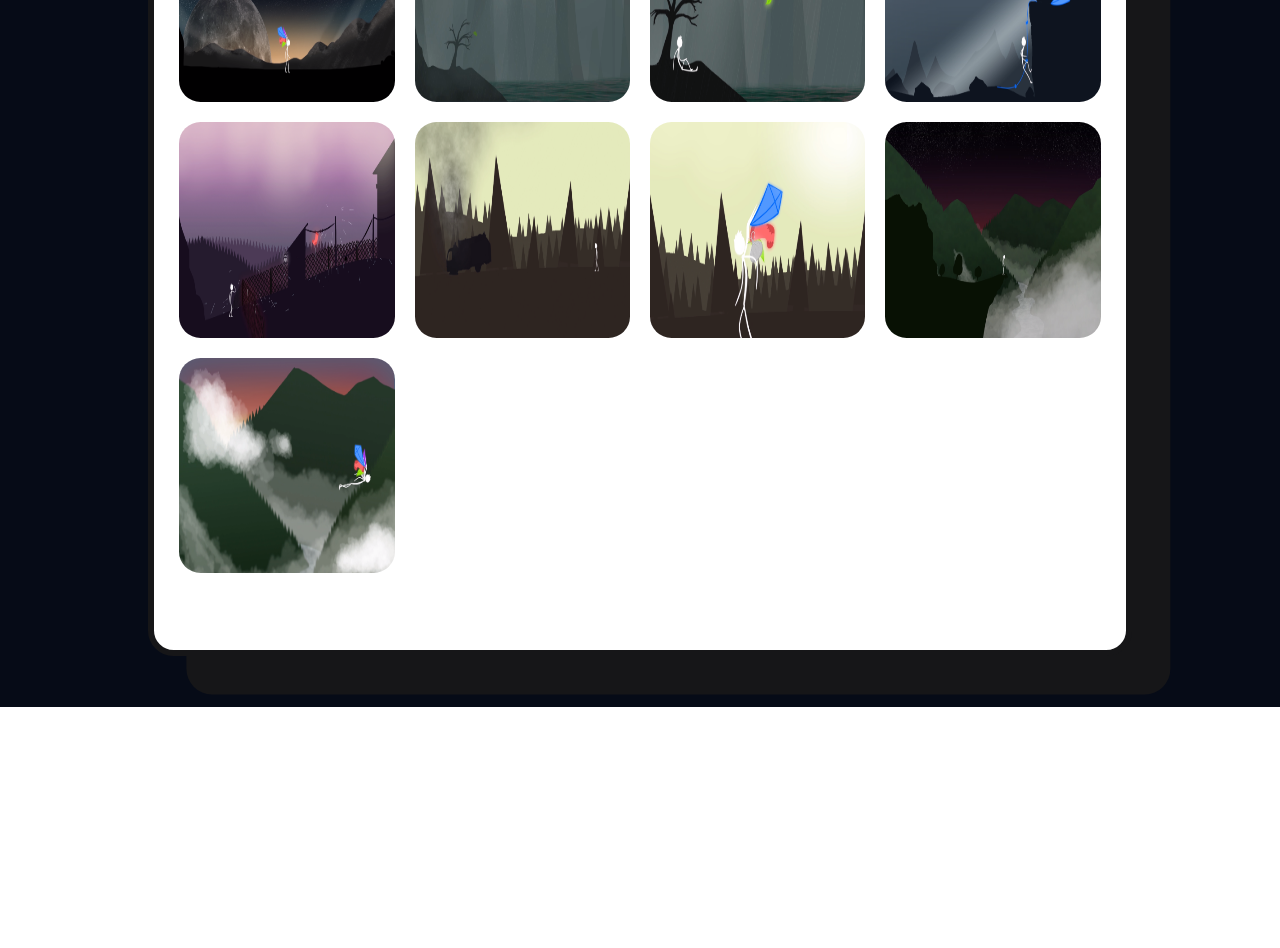
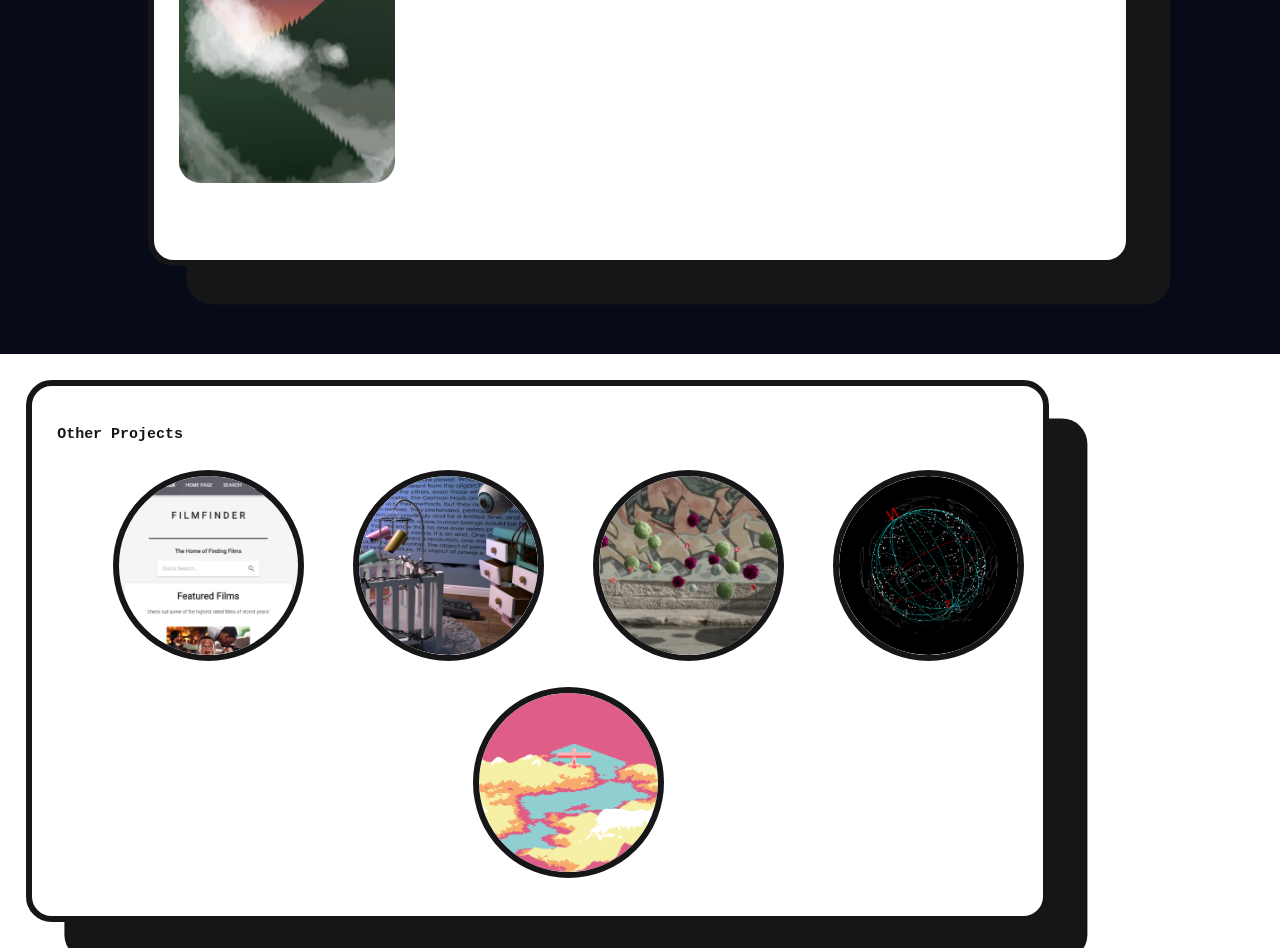
Before and after one commit to tommay76/my_website, a React (Create React App) app: page /fallingButInRising in a window 1280 px wide. Shown: the part 1060-2008 px from the top of the page. Before the commit the page ends 1767 px from the top, so only its background shows below. Built offline with nearby package versions, Linux system fonts and the light colour scheme.

Commit message:
removed vids because theyre too big

```diff
--- a/src/components/ImageGrid.jsx
+++ b/src/components/ImageGrid.jsx
@@ -17,6 +17,7 @@ function ImageGrid ({ setSelectedImage, images }) {
               <img
                 src={image}
                 alt={'image' + index}
+
               />
             </div>
           )
--- a/src/css/HomePage.css
+++ b/src/css/HomePage.css
@@ -212,5 +212,5 @@ Link {
 }
 .buttonA {
     text-decoration: none;
-    margin: 1em 0em;
+    margin: 1em 3em;
 }
--- a/src/css/ImageGrid.css
+++ b/src/css/ImageGrid.css
@@ -22,7 +22,7 @@
 .gridItem img {
     min-width: 100%;
     min-height: 100%;
-    max-width: 100%;
+    max-width: 150%;
     position: absolute;
     left: 0;
     top: 0;
--- a/src/pages/ComeFlyWithMe.js
+++ b/src/pages/ComeFlyWithMe.js
@@ -11,16 +11,49 @@ import skyshot from '../images/projects/comeflywithme/skyshot.png'
 import mapcontroller from '../images/projects/comeflywithme/mapcontroller.png'
 import constellations from '../images/projects/constellation.png'
 import comeFlyWithMe from '../images/projects/comeflywithme.png'
+import falling from '../images/falling.png'
+import sickday from '../images/sickday.png'
+// import shallR from '../images/shallR.png'
+import FilmFinderImage from '../images/projects/filmfinderhome.png'
+import Room from '../images/room.png'
 
 import ImageGrid from '../components/ImageGrid'
 import Modal from '../components/Modal'
 
+import ProjectButton from '../components/ProjectButton'
 function ComeFlyWithMe () {
   useEffect(() => {
     window.scrollTo(0, 0)
   }, [])
   const [selectedImage, setSelectedImage] = useState(null)
   const images = [landcolor, morecode, someCode, skyshot, mapcontroller]
+  const projects = [
+    {
+      title: 'Film Finder',
+      image: FilmFinderImage,
+      link: '/filmFinder'
+    },
+    {
+      title: 'Some 3D modelling',
+      image: Room,
+      link: '/modelling'
+    },
+    {
+      title: 'Falling but in Rising',
+      image: falling,
+      link: '/fallingButInRising'
+    },
+    {
+      title: 'Sick Day',
+      image: sickday,
+      link: '/sickDay'
+    },
+    {
+      title: 'Constellations',
+      image: constellations,
+      link: '/constellations'
+    }
+  ]
   return (
     <div>
       <div className='comeFlyWithMeBody'>
@@ -91,6 +124,21 @@ function ComeFlyWithMe () {
           setSelectedImage={setSelectedImage}
         />
       )}
+      <div className='contentBlock'>
+        <h3>Other Projects</h3>
+        <div className='projectsBlock'>
+          {projects.length !== 0 && (
+            projects.map((project) => (
+              <ProjectButton
+                title={project.title}
+                link={project.link}
+                image={project.image}
+                key={project.title + 'button'}
+              />
+            ))
+          )}
+        </div>
+      </div>
     </div>
   )
 }
--- a/src/pages/FallingButInRisingPage.jsx
+++ b/src/pages/FallingButInRisingPage.jsx
@@ -11,14 +11,49 @@ import sc6 from '../images/projects/fallingbutinrising/sc6.png'
 import sc7 from '../images/projects/fallingbutinrising/sc7.png'
 import sc8 from '../images/projects/fallingbutinrising/sc8.png'
 
+import constellations from '../images/projects/constellation.png'
+import sickday from '../images/sickday.png'
+import comeFlyWithMe from '../images/projects/comeflywithme.png'
+// import shallR from '../images/shallR.png'
+import FilmFinderImage from '../images/projects/filmfinderhome.png'
+import Room from '../images/room.png'
+
+import ProjectButton from '../components/ProjectButton'
 // video
-import VideoPlayer from 'react-video-js-player'
-import falling from '../videos/lowres.mp4'
+// import VideoPlayer from 'react-video-js-player'
 
 import ImageGrid from '../components/ImageGrid'
 import Modal from '../components/Modal'
 
 function FallingButInRisingPage () {
+  const projects = [
+    {
+      title: 'Film Finder',
+      image: FilmFinderImage,
+      link: '/filmFinder'
+    },
+    {
+      title: 'Some 3D modelling',
+      image: Room,
+      link: '/modelling'
+    },
+    {
+      title: 'Sick Day',
+      image: sickday,
+      link: '/sickDay'
+    },
+    {
+      title: 'Constellations',
+      image: constellations,
+      link: '/constellations'
+    },
+    {
+      title: 'Come Fly With Me',
+      image: comeFlyWithMe,
+      link: '/comeFlyWithMe'
+    }
+  ]
+
   useEffect(() => {
     window.scrollTo(0, 0)
   }, [])
@@ -29,14 +64,14 @@ function FallingButInRisingPage () {
     <div>
       <div className='fallingBody'>
         <h1>Falling But In Rising</h1>
-        <div className='videoPlayer'>
+        {/* <div className='videoPlayer'>
           <VideoPlayer
-            src={falling}
+            src='https://www.youtube.com/watch?v=rhSSWxarnkM'
             poster={render}
             width='720'
             height='405'
           />
-        </div>
+        </div> */}
         <div className='contentBlock'>
           <h3>Programs Used: After Effects (character animation) | Photoshop (Drawings) | Premiere Pro (compositing)</h3>
           <p>
@@ -45,9 +80,8 @@ function FallingButInRisingPage () {
           <p>
             This work was my highschool Visual Arts major work, which I made in 2016. It went on to win a V-Fest short Film Award for student animations and also featured in the Mosman art prize.
           </p>
-          <Link to='/dashboard'>
-            <button>Back to home page</button>
-          </Link>
+          <a href='https://youtu.be/rhSSWxarnkM' > Here's the video!</a>
+
         </div>
         <div className='contentBlock'>
           <h3>Library</h3>
@@ -57,6 +91,21 @@ function FallingButInRisingPage () {
       {selectedImage && (
         <Modal selectedImage={selectedImage} setSelectedImage={setSelectedImage} />
       )}
+      <div className='contentBlock'>
+        <h3>Other Projects</h3>
+        <div className='projectsBlock'>
+          {projects.length !== 0 && (
+            projects.map((project) => (
+              <ProjectButton
+                title={project.title}
+                link={project.link}
+                image={project.image}
+                key={project.title + 'button'}
+              />
+            ))
+          )}
+        </div>
+      </div>
     </div>
   )
 }
--- a/src/pages/HomePage.js
+++ b/src/pages/HomePage.js
@@ -54,11 +54,6 @@ function HomePage () {
       title: 'Come Fly With Me',
       image: comeFlyWithMe,
       link: '/comeFlyWithMe'
-    },
-    {
-      title: 'And You Shall Receive',
-      image: shallR,
-      link: '/comeFlyWithMe'
     }
   ]
   useEffect(() => {
@@ -66,20 +61,7 @@ function HomePage () {
   }, [])
   return (
     <div className='mainBody'>
-      {/* <div className='iconsContainer'>
-        <div className='PC'>
-          {' '}
-          <Pc />
-        </div>
-        <div className='Headphones'>
-          {' '}
-          <Headphones />
-        </div>
-        <div className='Controller'>
-          {' '}
-          <Controller />
-        </div>
-      </div> */}
+
       <div className='mainHeader'>
         <div className='displayPic' />
         <h1>Thomas Doyle</h1>
--- a/src/pages/SickDayPage.jsx
+++ b/src/pages/SickDayPage.jsx
@@ -8,10 +8,9 @@ import green from '../images/projects/sickDay/green.gif'
 import mitosis from '../images/projects/sickDay/mitosis.gif'
 import porple from '../images/projects/sickDay/porple.gif'
 
-
-//video
-import VideoPlayer from 'react-video-js-player'
-import SickDay from '../videos/sickDay.mp4'
+// video
+// import VideoPlayer from 'react-video-js-player'
+// import SickDay from '../videos/sickDay.mp4'
 
 import ImageGrid from '../components/ImageGrid'
 import Modal from '../components/Modal'
@@ -27,19 +26,20 @@ function SickDayPage () {
     <div>
       <div className='sickDayBody'>
         <h1>Sick Day</h1>
-        <div className='videoPlayer'>
+        {/* <div className='videoPlayer'>
           <VideoPlayer
             src={SickDay}
             poster={pics}
             width='720'
             height='405'
           />
-        </div>
+        </div> */}
         <div className='contentBlock'>
           <h3>Programs Used:Maya | litlle bit of After Effects</h3>
           <p>
             Part of a 4 person group project, I made the models for bacteria and blood cells and rendered them for a short film.
           </p>
+          <a href='https://youtu.be/rB7gYFPUro8'> Here's the video!</a>
           <Link to='/dashboard'>
             <button>Back to home page</button>
           </Link>
```
Also changed, not shown: 1 other file (tests, documents, lock files or other folders).
